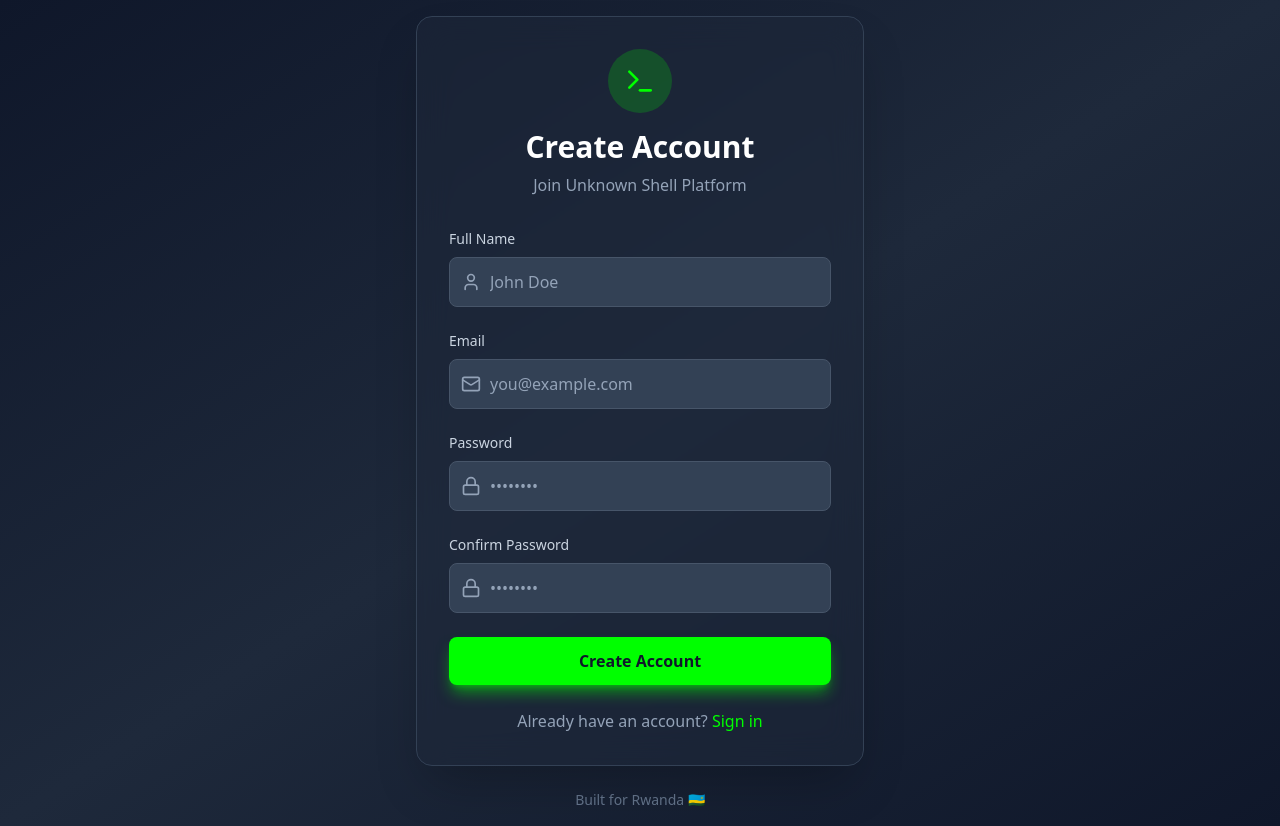
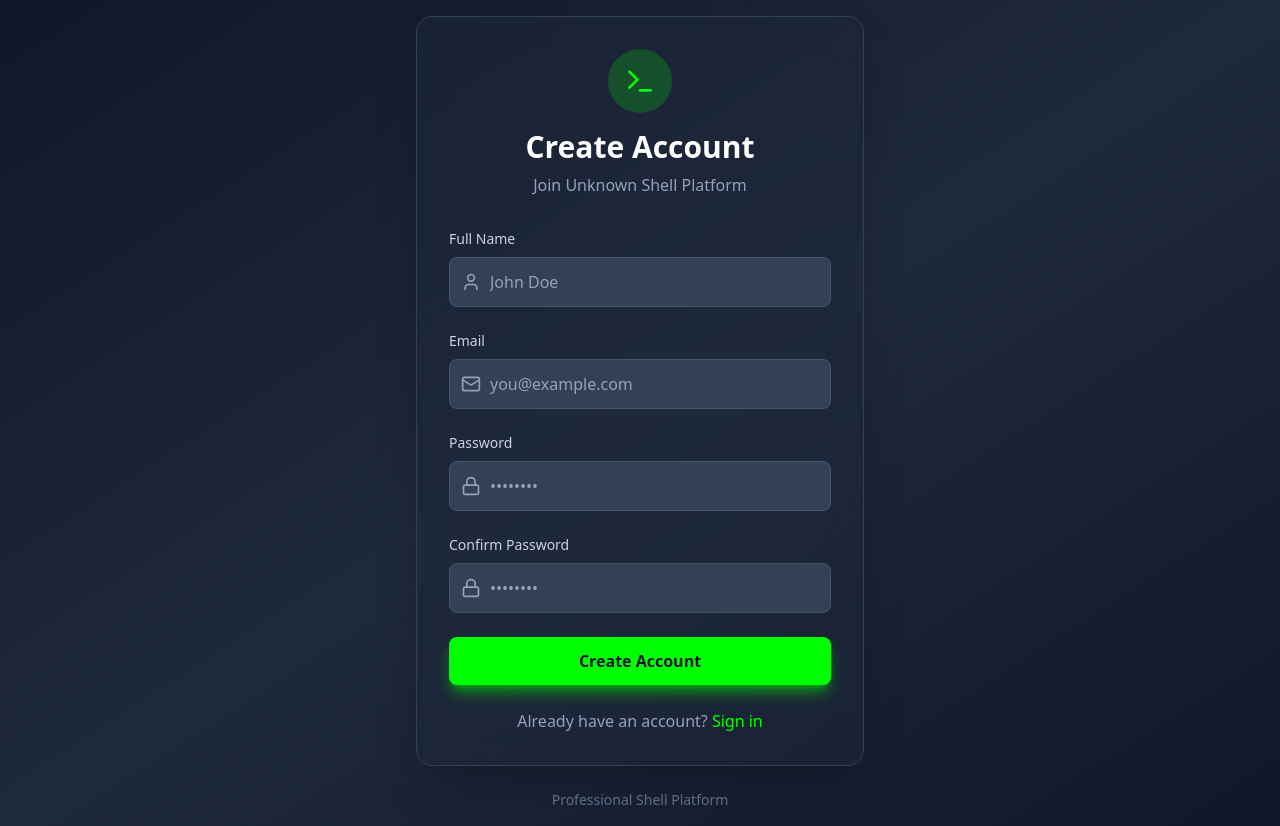
Before and after one commit to Echo-Sols-Ltd/unknown-shell, a Next.js app: page /auth/signup in a window 1280 px wide. Built offline with nearby package versions, Linux system fonts and the light colour scheme.

Commit message:
fix: remove remaining Rwanda references from auth pages and metadata

```diff
--- a/app/auth/login/page.tsx
+++ b/app/auth/login/page.tsx
@@ -112,7 +112,7 @@ export default function LoginPage() {
         </div>
 
         <p className="text-center text-dark-500 text-sm mt-6">
-          Built for Rwanda 🇷🇼
+          Professional Shell Platform
         </p>
       </div>
     </div>
--- a/app/auth/signup/page.tsx
+++ b/app/auth/signup/page.tsx
@@ -157,7 +157,7 @@ export default function SignupPage() {
         </div>
 
         <p className="text-center text-dark-500 text-sm mt-6">
-          Built for Rwanda 🇷🇼
+          Professional Shell Platform
         </p>
       </div>
     </div>
--- a/app/layout.tsx
+++ b/app/layout.tsx
@@ -18,7 +18,7 @@ const jetbrainsMono = JetBrains_Mono({
 
 export const metadata: Metadata = {
   title: 'Unknown Shell - Professional Shell SaaS Platform',
-  description: 'Powerful shell system with dashboard and insights for Rwanda',
+  description: 'Powerful shell system with dashboard and insights for developers worldwide',
 }
 
 export default function RootLayout({
```
